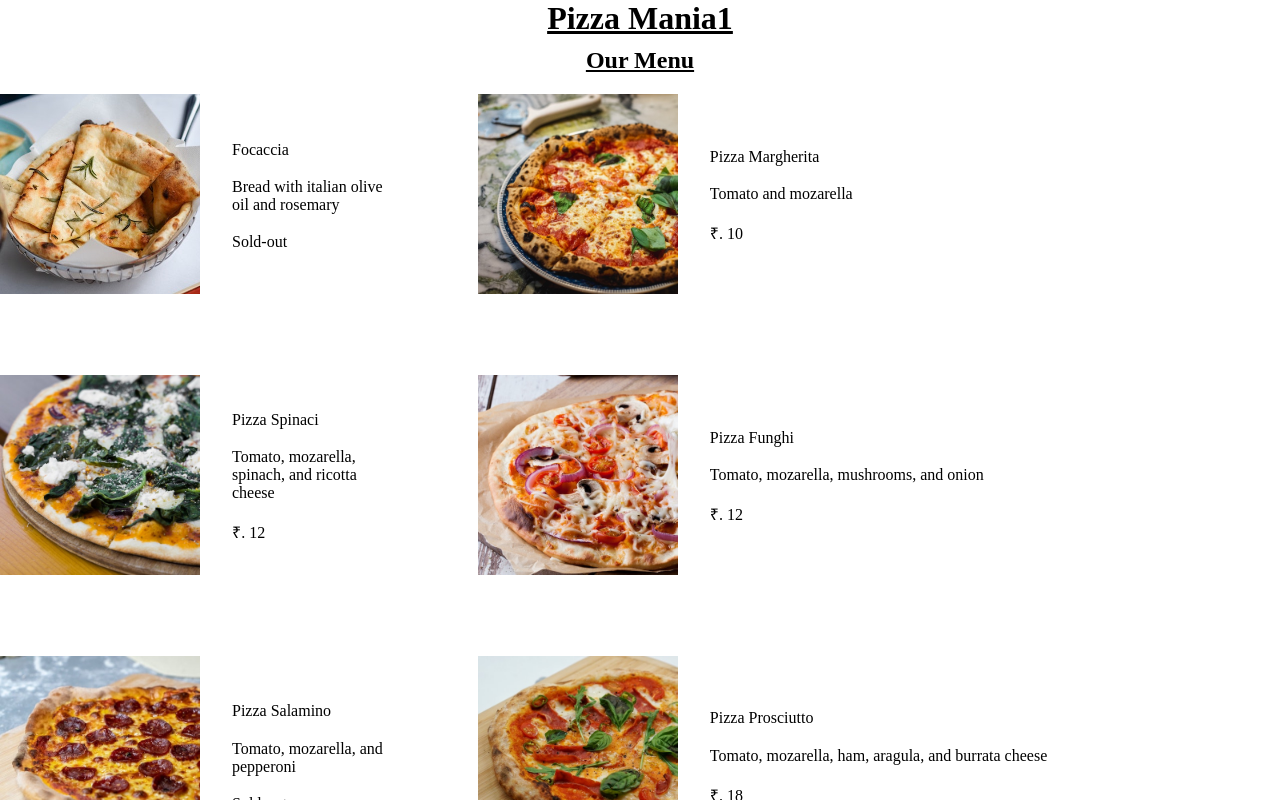
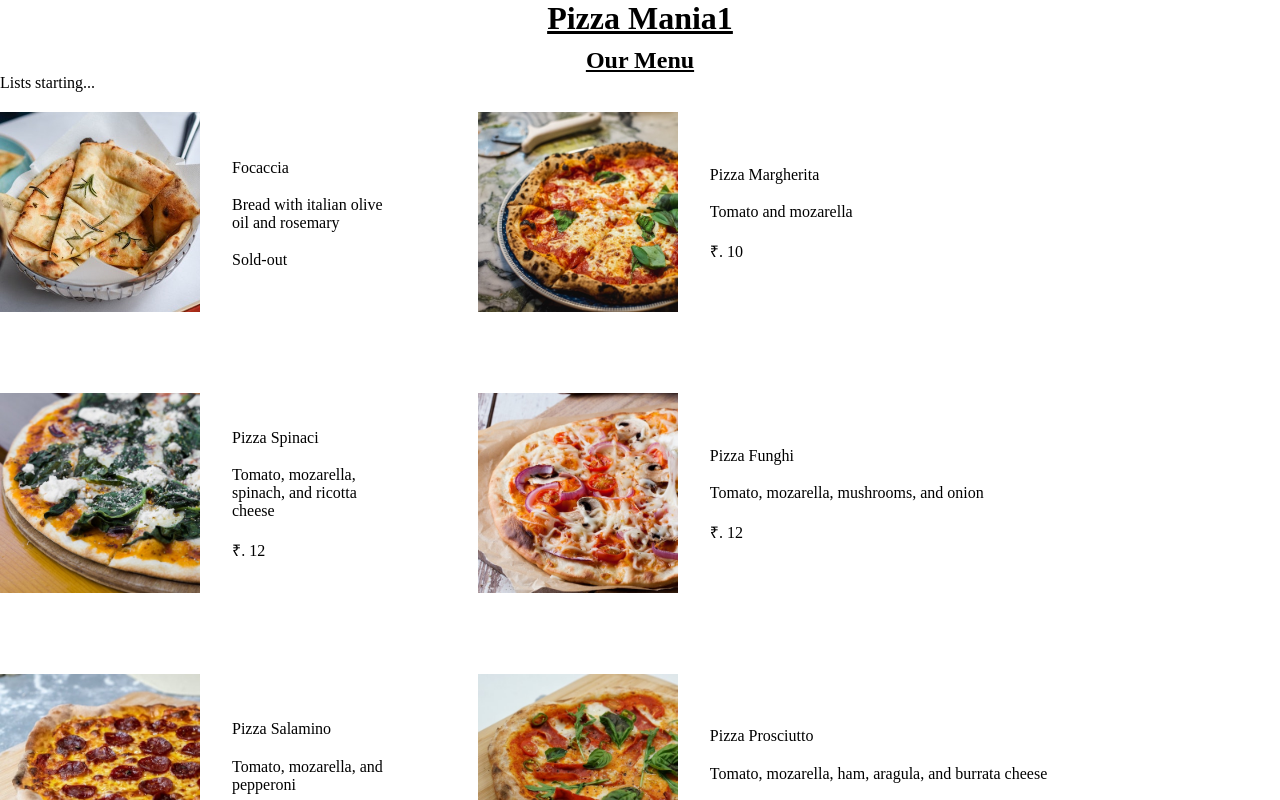
Before and after one commit to Pyaswanth982/pizza-tmp-menu, a React (Create React App) app: page / in a window 1280 px wide. Shown: the top 800 px of the page. Built offline with nearby package versions, Linux system fonts and the light colour scheme.

Commit message:
Menu modified

```diff
--- a/src/App.js
+++ b/src/App.js
@@ -119,6 +119,7 @@ function Menu() {
     return (
         <div className="menu">
             <h2 style={{ textAlign: "center", marginTop: "10px" }}><u>Our Menu</u></h2>
+            <p>Lists starting...</p>
             <ul className="pizzas">
                 {/* Now using the Ternary Operator */}
                 {pizzaLength > 0 ?
```
